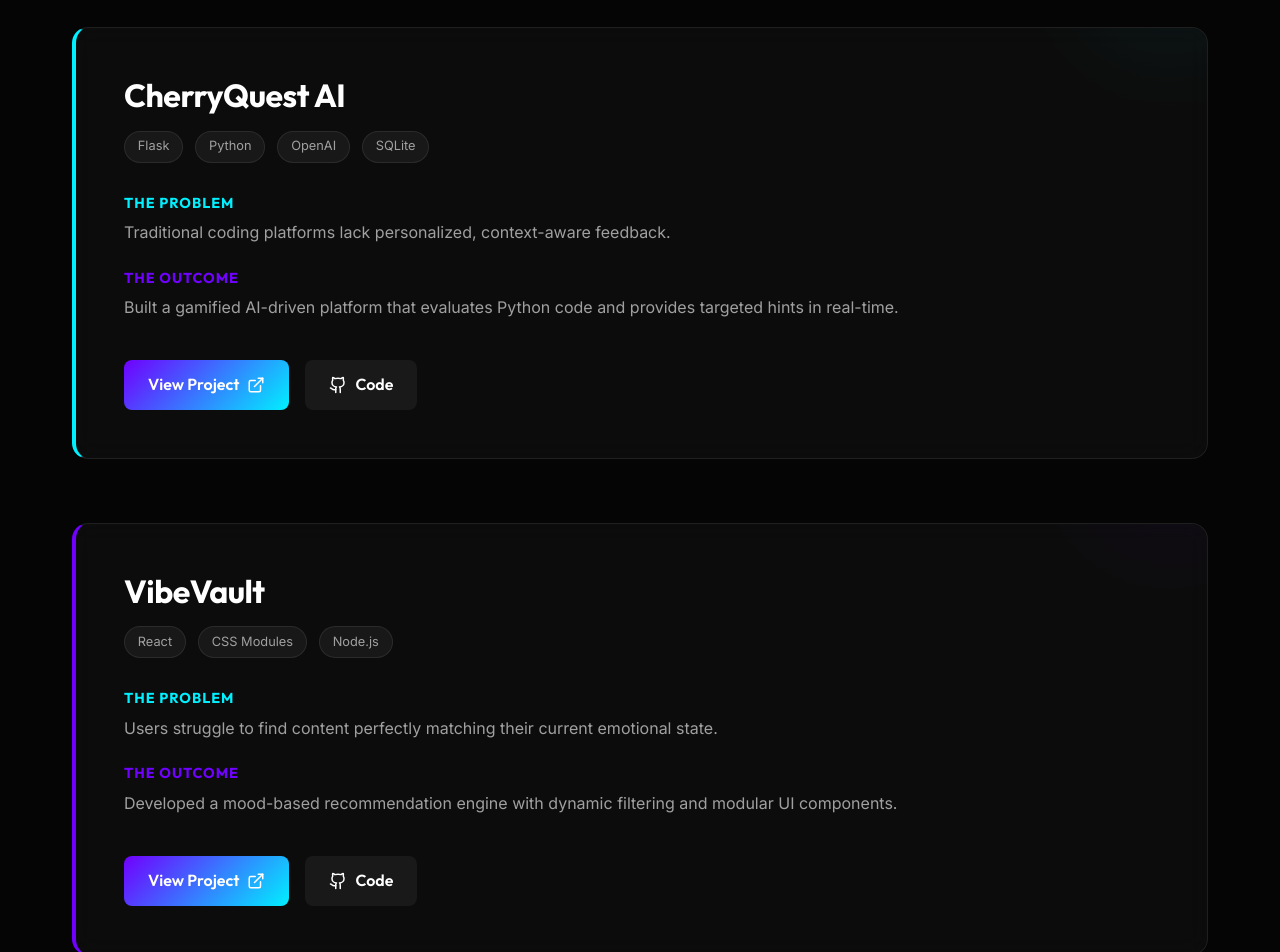
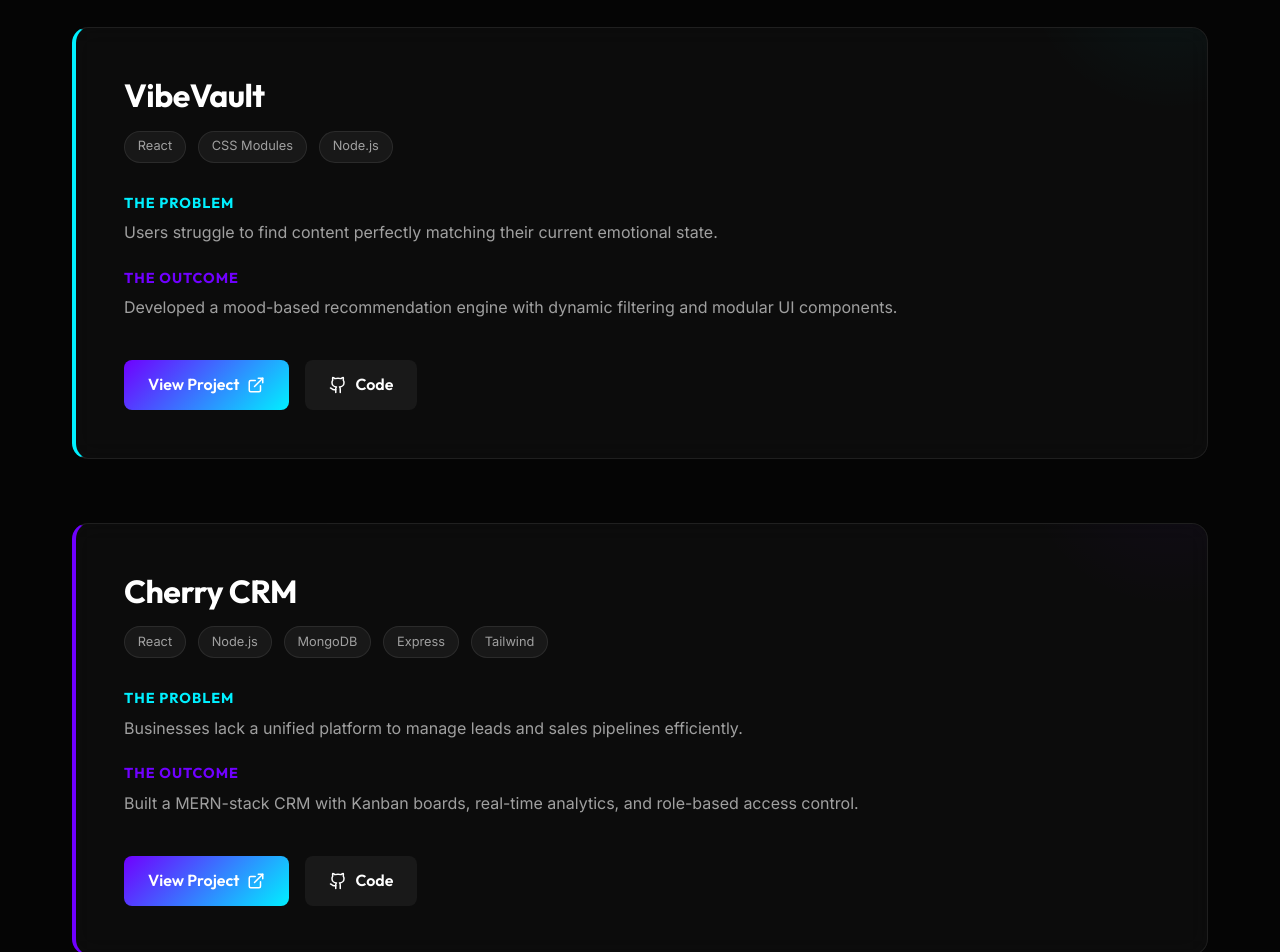
Before and after one commit to Rapolucharankumar/charan.dev, a React (Vite) app: page / in a window 1280 px wide. Shown: the part 3200-4152 px from the top of the page. Built offline with nearby package versions, Linux system fonts and the light colour scheme.

Commit message:
Update Projects.tsx

```diff
--- a/src/components/Projects.tsx
+++ b/src/components/Projects.tsx
@@ -9,14 +9,7 @@ const featuredProjects = [
         link: 'https://one-piece-nine-tau.vercel.app/',
         github: 'https://github.com/Rapolucharankumar/ONE-PIECE'
     },
-    {
-        title: 'CherryQuest AI',
-        tech: ['Flask', 'Python', 'OpenAI', 'SQLite'],
-        problem: 'Traditional coding platforms lack personalized, context-aware feedback.',
-        outcome: 'Built a gamified AI-driven platform that evaluates Python code and provides targeted hints in real-time.',
-        link: 'https://cherryquest-ai-p435.vercel.app/',
-        github: 'https://github.com/Rapolucharankumar/CHERRYQUEST-AI'
-    },
+
     {
         title: 'VibeVault',
         tech: ['React', 'CSS Modules', 'Node.js'],
```
